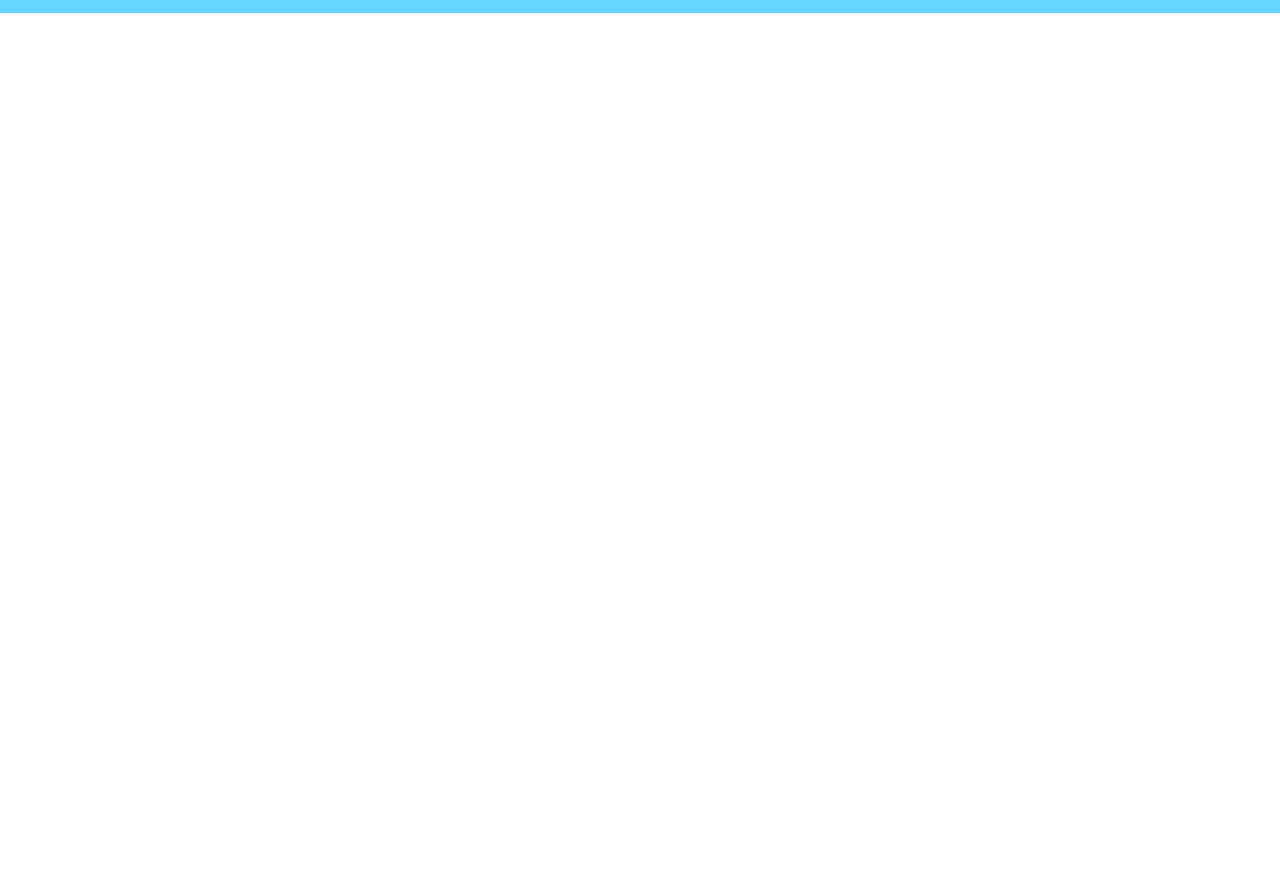
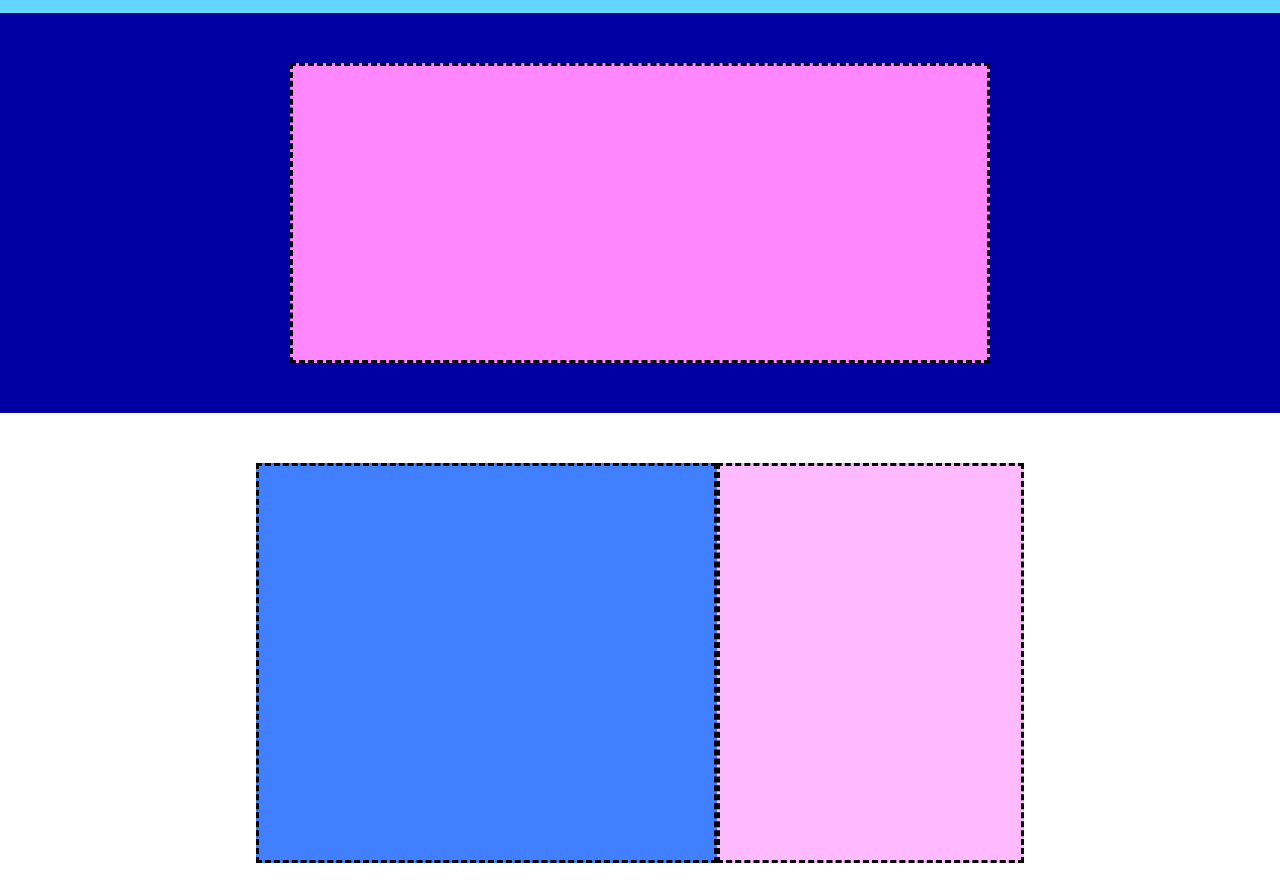
Before and after one commit to LorenzoNicoletti02/htmlcss-struttura-discord, a plain HTML site: page index.html in a window 1280 px wide. Shown: the part 57-952 px from the top of the page. Before the commit the page ends 800 px from the top, so only its background shows below. Drawn offline with Linux system fonts and the light colour scheme.

Commit message:
feat: 1-4 sezioni del main completate

```diff
--- a/css/style.css
+++ b/css/style.css
@@ -17,10 +17,90 @@
 }
 
 .row {
+    border: 3px dashed #000000;
+    background-color: #dea702;
     display: flex;
     justify-content: space-between;
-    background-color: #dea702;
     margin: auto;
-    border: 3px dashed #000000;
     padding: 10px;
 }
+
+/* First Section*/
+.blue-section {
+    background-color: #0000a3;
+    height: 400px;
+    display: flex;
+    justify-content: center;
+    align-items: center;
+}
+
+.box-pink{
+    background-color: #ff87fd;
+    border: 1px solid #000000;
+    border: 3px dashed #000000;
+    height: 300px;
+    width: 700px;
+}
+/* /First Section*/
+
+/* Second Section */
+.white-background{
+    background: #ffffff;
+    display: flex;
+    justify-content: center;
+    align-items: center;
+}
+
+.main-container{
+    height: 500px;
+    width: 60%;
+    display: flex;
+    justify-content: center;
+    align-items: center;
+}
+
+.box-blue{
+    background-color: #4080ff;
+    border: 3px dashed #000000;
+    height: 400px;
+    width: 60%;
+}
+
+.box-pink2{
+    background-color: #fdbafc;
+    border: 3px dashed #000000;
+    height: 400px;
+    width: 40%;
+}
+/* /Second Section */
+
+
+
+
+
+
+
+
+/* Third Section */
+.grey-background{
+    background-color: #cacaca;
+    height: 500px;
+    display: flex;
+    justify-content: center;
+    align-items: center;
+}
+
+.box-pink2{
+    background-color: #fdbafc;
+    border: 3px dashed #000000;
+    height: 400px;
+    width: 40%;
+}
+
+.box-blue{
+    background-color: #4080ff;
+    border: 3px dashed #000000;
+    height: 400px;
+    width: 60%;
+}
+/* /Third Section */
--- a/index.html
+++ b/index.html
@@ -1,5 +1,6 @@
 <!DOCTYPE html>
 <html lang="en">
+
 <head>
     <meta charset="UTF-8">
     <meta name="viewport" content="width=device-width, initial-scale=1.0">
@@ -12,19 +13,50 @@
     <header class="header">
         <div class="container">
             <div class="row">
-                <div class="logo-login">logo</div>
-                <div class="link">link link link link link</div>
-                <div class="logo-login">login</div>
+                <div>logo</div>
+                <div>link link link link link</div>
+                <div>login</div>
             </div>
         </div>
     </header>
     <!-- /Header -->
 
     <!-- Main -->
-     <main>
+    <main>
+        <!-- First section -->
+        <div class="blue-section">
+            <div class="box-pink"></div>
+        </div>
+        <!-- First section -->
 
+        <!-- Second section -->
+        <div class="white-background">
+            <div class="main-container">
+                <div class="box-blue"></div>
+                <div class="box-pink2"></div>
+            </div>
+        </div>
+        <!-- /Second section -->
 
-     </main>
+        <!-- Third section -->
+        <div class="grey-background">
+            <div class="main-container">
+                <div class="box-pink2"></div>
+                <div class="box-blue"></div>
+            </div>
+        </div>
+        <!-- /Third section -->
+
+        <!-- Fourth section -->
+        <div class="white-background">
+            <div class="main-container">
+                <div class="box-blue"></div>
+                <div class="box-pink2"></div>
+            </div>
+        </div>
+        <!-- /Fourth section -->
+
+    </main>
     <!-- /Main -->
 
 
@@ -32,4 +64,5 @@
     <main></main>
     <footer></footer>
 </body>
+
 </html>
```
